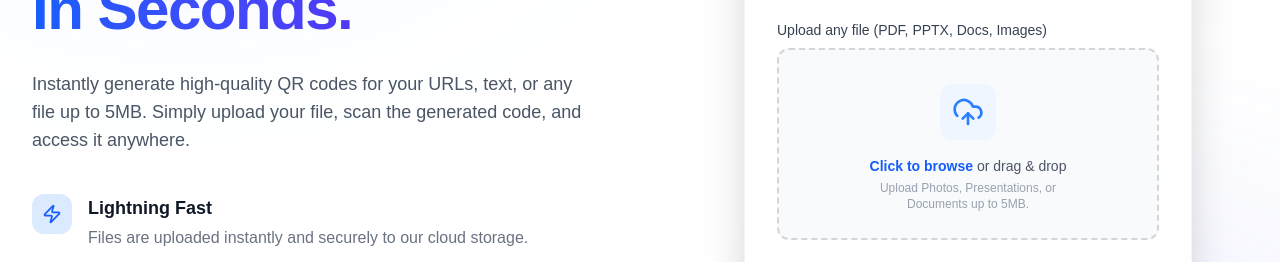
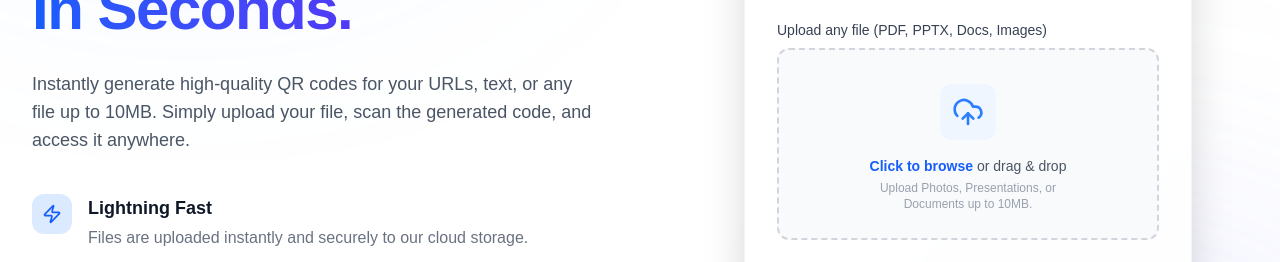
Before and after one commit to SiThuHtin/qr-code-generator, a Next.js app: page / in a window 1280 px wide. Shown: the part 327-589 px from the top of the page. Built offline with nearby package versions, Linux system fonts and the light colour scheme.

Commit message:
file size changed from 5MB to 10MB

```diff
--- a/src/app/api/upload/route.ts
+++ b/src/app/api/upload/route.ts
@@ -1,7 +1,7 @@
 import { NextRequest, NextResponse } from "next/server";
 import crypto from "crypto";
 
-const MAX_FILE_SIZE = 5 * 1024 * 1024; // 5MB
+const MAX_FILE_SIZE = 10 * 1024 * 1024; // 10MB
 
 // Strictly allow only pdf, docx, xlsx, pptx, png, jpeg
 const ALLOWED_EXTENSIONS = ['pdf', 'docx', 'xlsx', 'pptx', 'png', 'jpeg', 'jpg'];
@@ -15,9 +15,9 @@ export async function POST(request: NextRequest) {
             return NextResponse.json({ error: "No file uploaded" }, { status: 400 });
         }
 
-        // Validation: File Size Limit (5MB)
+        // Validation: File Size Limit (10MB)
         if (file.size > MAX_FILE_SIZE) {
-            return NextResponse.json({ error: "File exceeds the 5MB limit" }, { status: 400 });
+            return NextResponse.json({ error: "File exceeds the 10MB limit" }, { status: 400 });
         }
 
         // Validation: File Type Limit
--- a/src/app/page.tsx
+++ b/src/app/page.tsx
@@ -31,7 +31,7 @@ export default function Home() {
             </h1>
 
             <p className="text-lg text-gray-600 dark:text-gray-300 mb-10 max-w-2xl mx-auto lg:mx-0">
-              Instantly generate high-quality QR codes for your URLs, text, or any file up to 5MB. Simply upload your file, scan the generated code, and access it anywhere.
+              Instantly generate high-quality QR codes for your URLs, text, or any file up to 10MB. Simply upload your file, scan the generated code, and access it anywhere.
             </p>
 
             {/* Features List */}
--- a/src/components/QrGenerator.tsx
+++ b/src/components/QrGenerator.tsx
@@ -23,10 +23,10 @@ const QrGenerator: React.FC = () => {
   const handleFileUpload = async () => {
     if (!file) return;
 
-    // Client-side Validation: 5MB
-    const MAX_MB = 5;
+    // Client-side Validation: 10MB
+    const MAX_MB = 10;
     if (file.size > MAX_MB * 1024 * 1024) {
-      setErrorMsg(`File too large! Must be under 5MB (currently ${(file.size / 1024 / 1024).toFixed(2)}MB).`);
+      setErrorMsg(`File too large! Must be under 10MB (currently ${(file.size / 1024 / 1024).toFixed(2)}MB).`);
       return;
     }
 
@@ -150,7 +150,7 @@ const QrGenerator: React.FC = () => {
                     </div>
                     <p className="mb-1 text-sm text-gray-600 dark:text-gray-300"><span className="font-semibold text-blue-600 dark:text-blue-400">Click to browse</span> or drag & drop</p>
                     <p className="text-xs text-gray-400 dark:text-gray-500 text-center px-4 max-w-[250px]">
-                      Upload Photos, Presentations, or Documents up to 5MB.
+                      Upload Photos, Presentations, or Documents up to 10MB.
                     </p>
                   </>
                 )}
@@ -173,9 +173,9 @@ const QrGenerator: React.FC = () => {
                     }
 
                     // Validate file size immediately
-                    const MAX_MB = 5;
+                    const MAX_MB = 10;
                     if (selected.size > MAX_MB * 1024 * 1024) {
-                      setErrorMsg(`File too large! Must be under 5MB (currently ${(selected.size / 1024 / 1024).toFixed(2)}MB).`);
+                      setErrorMsg(`File too large! Must be under 10MB (currently ${(selected.size / 1024 / 1024).toFixed(2)}MB).`);
                       setFile(null);
                       return;
                     }
```
